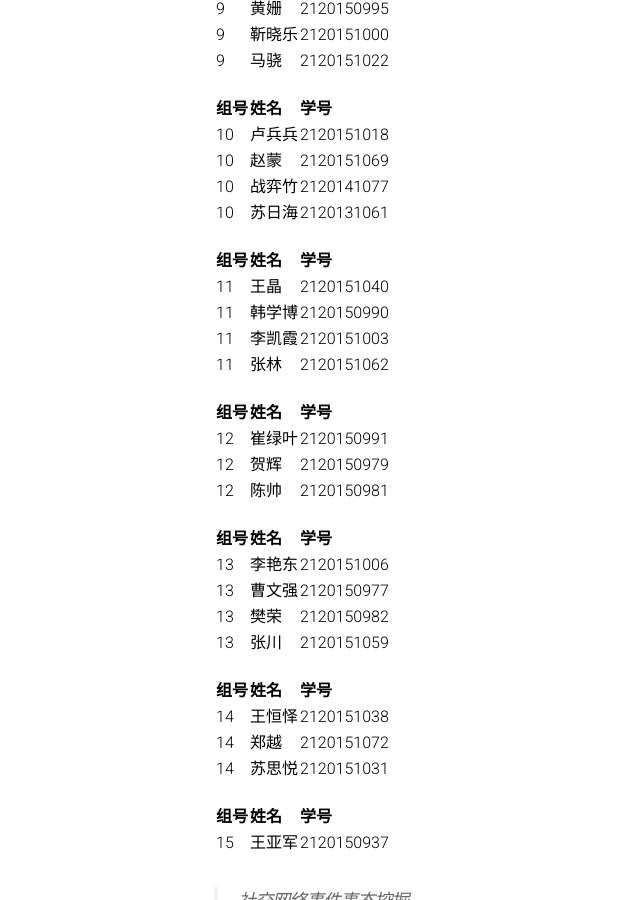
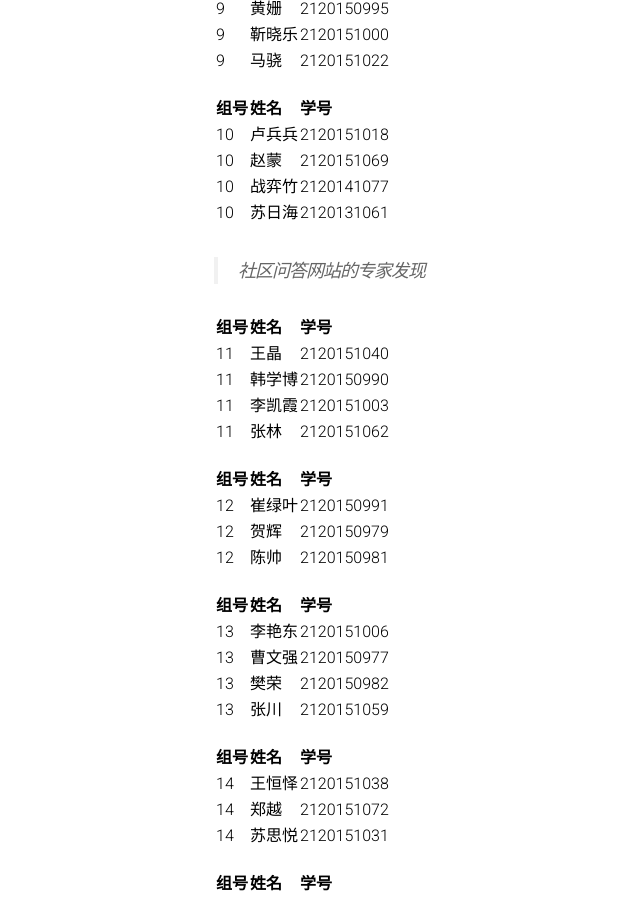
Before and after one commit to BITDM/bitdm.github.io, a Jekyll site: the page built from 2016/groups.md, in a window 1280 px wide and 900 px high, scrolled down 1650 px. Shown: the whole window, without its empty margins (26-666 px from the left). Built offline with Jekyll 4.4.1, drawn with Linux system fonts in a browser that asks for light colours.

Commit message:
Update groups.md

```diff
--- a/2016/groups.md
+++ b/2016/groups.md
@@ -78,6 +78,8 @@ permalink: /2016/groups/
 |10|赵蒙|2120151069|
 |10|战弈竹|2120141077|
 |10|苏日海|2120131061|
+
+> 社区问答网站的专家发现
 
 |组号|姓名|学号|
 |:-------------|:-------------|:-----|
```
